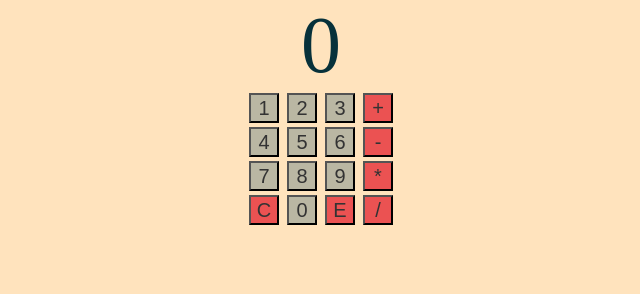
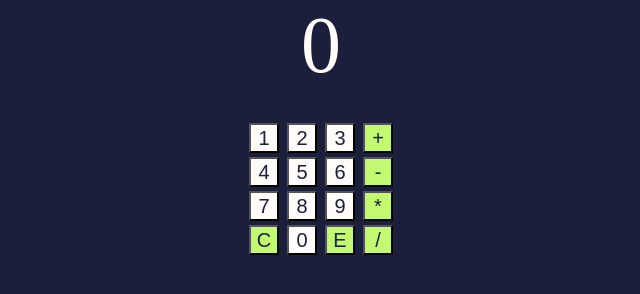
Before and after one commit to YuyaAbo/training, a plain HTML site: page index.html in a window 1280 px wide. Shown: the whole page, without its empty margins (319-959 px from the left). Drawn offline with Linux system fonts and the light colour scheme.

```diff
--- a/css/style.css
+++ b/css/style.css
@@ -1,18 +1,30 @@
+/*
+	style.css
+	Author: YuyaAbo
+*/
+
 * {
 	margin: 0;
 	padding: 0;
-	color: #333333;
+	color: #1b1f3b;
 }
 
 body {
-	background-color: #FFE3BD;
+	background-color: #1B1F3B;
 	text-align: center;
 }
 
-div#output {
+#output {
 	font-size: 80px;
-	color: #07313A;
-	margin:
+	color: #fffcf9;
+	margin: 0;
+}
+
+#type {
+	height: 30px;
+	font-size: 20px;
+	color: #fffcf9;
+	margin: 0;
 }
 
 .numBtn {
@@ -20,7 +32,7 @@ div#output {
 	width: 30px;
 	height: 30px;
 	margin: 2px;
-	background-color: #BAB7A3;
+	background-color: #fffcf9;
 }
 
 .keyBtn {
@@ -28,5 +40,5 @@ div#output {
 	width: 30px;
 	height: 30px;
 	margin: 2px;
-	background-color: #EB5252;
+	background-color: #c2f970;
 }
```
